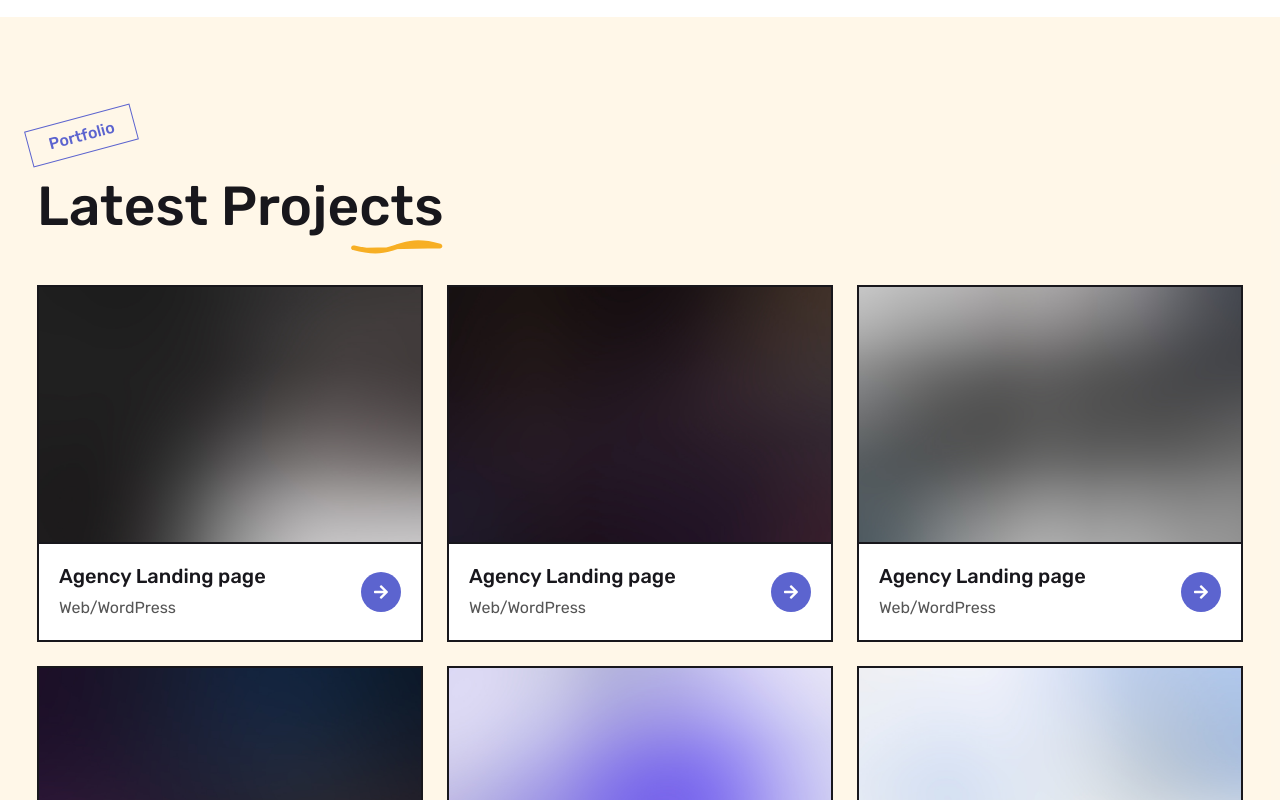
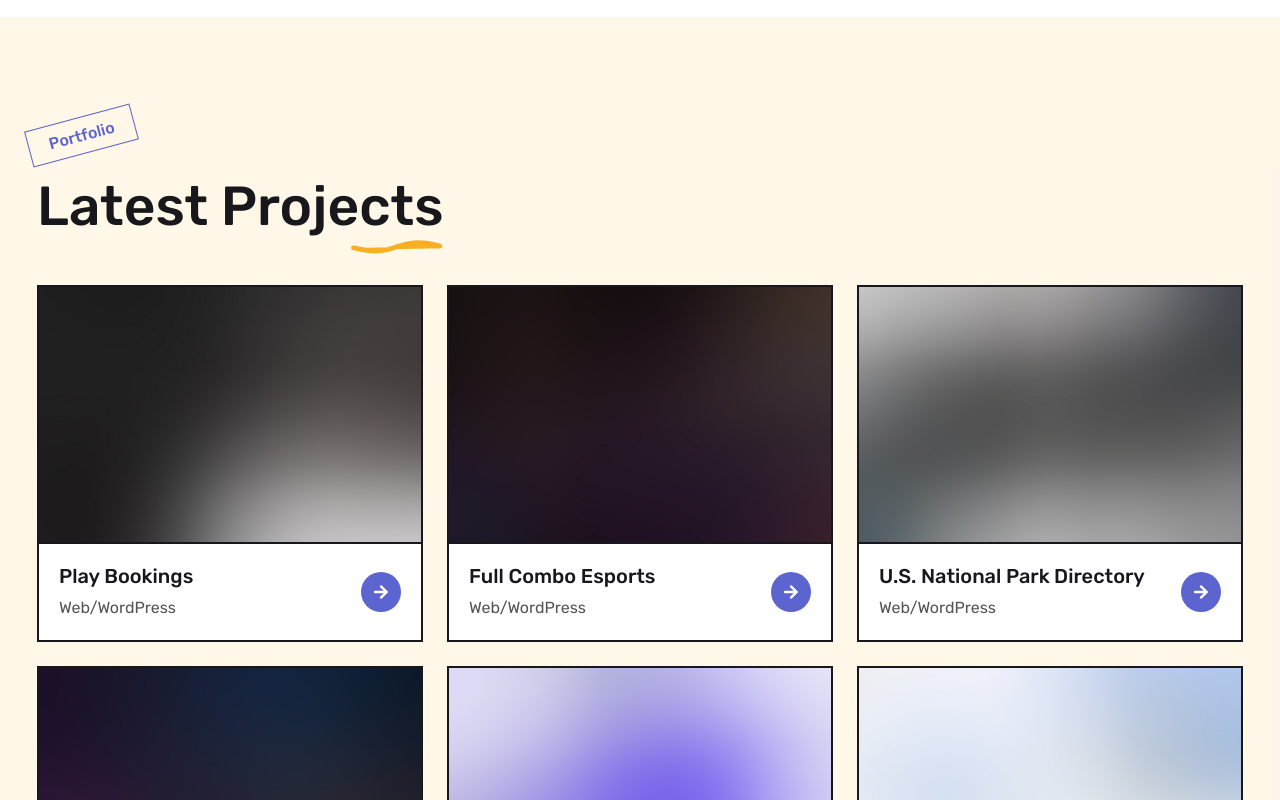
Before and after one commit to jensenmiers/itsJensenPortfolio, a Next.js app in the folder boston/: page / in a window 1280 px wide. Shown: the part 2885-3685 px from the top of the page. Built offline with nearby package versions, Linux system fonts and the light colour scheme.

Commit message:
portfolio change

```diff
--- a/boston/src/components/Portfolio.js
+++ b/boston/src/components/Portfolio.js
@@ -3,37 +3,37 @@ import SectionTitle from "./SectionTitle";
 const portfolioData = [
   {
     id: 1,
-    title: "Agency Landing page",
+    title: "Play Bookings",
     subtitle: "Web/WordPress",
     image: "assets/img/project-1.jpg",
   },
   {
     id: 2,
-    title: "Agency Landing page",
+    title: "Full Combo Esports",
     subtitle: "Web/WordPress",
     image: "assets/img/project-2.jpg",
   },
   {
     id: 3,
-    title: "Agency Landing page",
+    title: "U.S. National Park Directory",
     subtitle: "Web/WordPress",
     image: "assets/img/project-3.jpg",
   },
   {
     id: 4,
-    title: "Agency Landing page",
+    title: "Enterprise SaaS",
     subtitle: "Web/WordPress",
     image: "assets/img/project-4.jpg",
   },
   {
     id: 5,
-    title: "Agency Landing page",
+    title: "Personal Finance",
     subtitle: "Web/WordPress",
     image: "assets/img/project-5.jpg",
   },
   {
     id: 6,
-    title: "Agency Landing page",
+    title: "Marketplace",
     subtitle: "Web/WordPress",
     image: "assets/img/project-6.jpg",
   },
--- a/boston/src/components/Services.js
+++ b/boston/src/components/Services.js
@@ -3,7 +3,7 @@ import SectionTitle from "./SectionTitle";
 const serviceData = [
   {
     id: 1,
-    name: "Web Development",
+    name: "Software Development",
     icon: "bi bi-phone",
     desc: "Lorem ipsum dolor sit amet, consectetur adipisicing elit, sed do eiusmod tempor incididunt ut labore et dolore magna aliqua.",
   },
```
